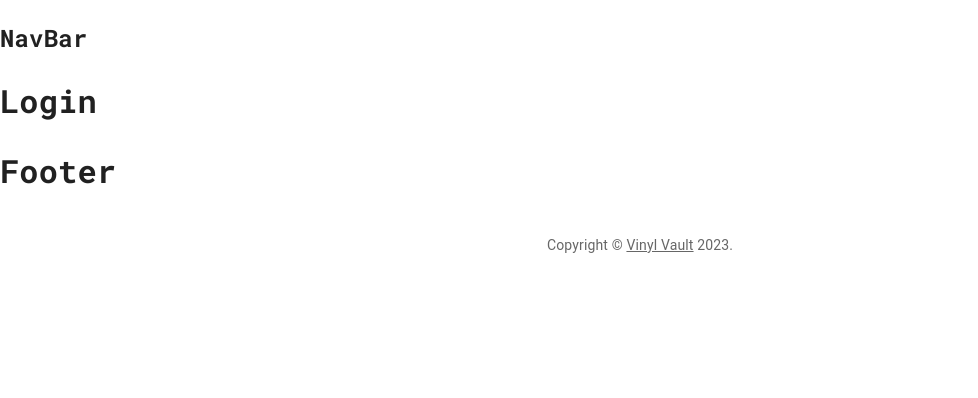
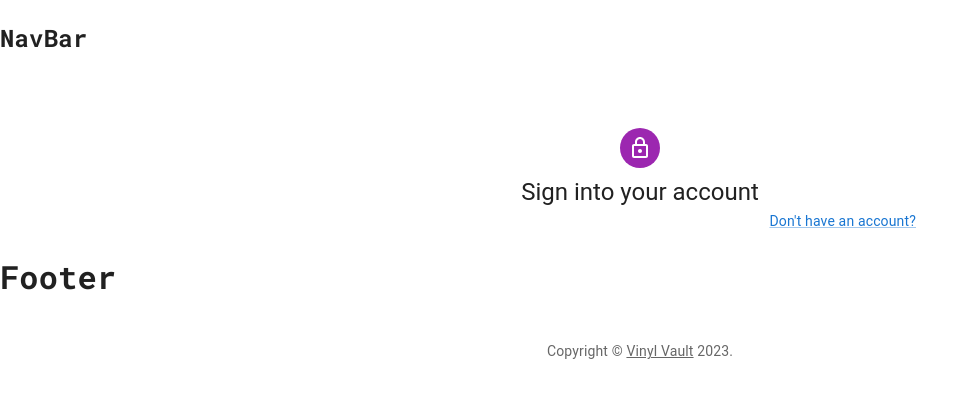
Before and after one commit to Brett-Abramson/vinyl-vault-v2, a Next.js app in the folder frontend/: page /auth/login in a window 1280 px wide. Shown: the top 398 px of the page, without its empty margins (0-978 px from the left). Built offline with nearby package versions, Linux system fonts and the light colour scheme; no server answers.

Commit message:
created a login page and a use_login hook

```diff
--- a/frontend/app/auth/login/page.tsx
+++ b/frontend/app/auth/login/page.tsx
@@ -1,9 +1,48 @@
+import * as React from "react";
+import { LoginForm } from "@/components/forms";
+import Avatar from "@mui/material/Avatar";
+import Box from "@mui/material/Box";
+import Grid from "@mui/material/Grid";
+import Link from "@mui/material/Link";
+import LockOutlinedIcon from "@mui/icons-material/LockOutlined";
+import Typography from "@mui/material/Typography";
+import Container from "@mui/material/Container";
+import type { Metadata } from "next";
+
+export const metadata: Metadata = {
+  title: "Vinyl Vault | Login",
+  description: "Vinyl Vault Login Page"
+}
+
+
 const Page = () => {
   return (
-    <main>
-      <h1>Login</h1>
-    </main>
-  )
-}
+    <Container component="main" maxWidth="sm">
+      <Box
+        sx={{
+          marginTop: 8,
+          display: "flex",
+          flexDirection: "column",
+          alignItems: "center",
+        }}
+      >
+        <Avatar sx={{ m: 1, bgcolor: "secondary.main" }}>
+          <LockOutlinedIcon />
+        </Avatar>
+        <Typography component="h1" variant="h5">
+          Sign into your account
+        </Typography>
+        <LoginForm />
+        <Grid container justifyContent="flex-end">
+          <Grid item>
+            <Link href="/auth/register/" variant="body2">
+              Don&apos;t have an account?{" "}
+            </Link>
+          </Grid>
+        </Grid>
+      </Box>
+    </Container>
+  );
+};
 
-export default Page
+export default Page;
--- /dev/null
+++ b/frontend/components/forms/LoginForm.tsx
@@ -0,0 +1,35 @@
+"use client";
+
+import { useLogin } from "@/hooks";
+import { Form } from "@/components/forms";
+
+const LoginForm = () => {
+  const { username, password, isLoading, handleChange, handleSubmit } =
+    useLogin();
+
+  const config = [
+    {
+      label: "Username",
+      name: "username",
+      type: "text",
+      value: username,
+      required: true,
+    },
+    {
+      label: "Password",
+      name: "password",
+      type: "password",
+      value: password,
+      required: true,
+    },
+  ];
+  <Form
+    config={config}
+    isLoading={isLoading}
+    btnText="Log In"
+    handleChange={handleChange}
+    handleSubmit={handleSubmit}
+  />;
+};
+
+export default LoginForm;
--- a/frontend/components/forms/index.ts
+++ b/frontend/components/forms/index.ts
@@ -1,3 +1,4 @@
 export { default as Form } from "./Form";
 export { default as Input } from "./Input";
 export { default as RegisterForm } from "./RegisterForm";
+export { default as LoginForm } from "./LoginForm";
--- a/frontend/hooks/index.ts
+++ b/frontend/hooks/index.ts
@@ -1 +1,2 @@
 export { default as useRegister }from "./use_register"
+export { default as useLogin }from "./use_login"
--- /dev/null
+++ b/frontend/hooks/use_login.ts
@@ -0,0 +1,43 @@
+import { useState, ChangeEvent, FormEvent } from "react";
+import { useLoginMutation } from "@/redux/features/authApiSlice";
+import { useRouter } from "next/navigation";
+import { toast } from "react-toastify";
+
+const useLogin = () => {
+  const router = useRouter();
+  const [login, { data, error, isLoading }] = useLoginMutation();
+
+  const [formData, setFormData] = useState({
+    username: "",
+    password: "",
+  });
+
+  const { username, password } = formData;
+
+  const handleChange = (event: ChangeEvent<HTMLInputElement>) => {
+    const { name, value } = event.target;
+    setFormData({ ...formData, [name]: value });
+  };
+  const handleSubmit = (event: FormEvent<HTMLFormElement>) => {
+    event.preventDefault();
+    login({ username, password })
+      .unwrap()
+      .then(() => {
+        toast.success("Logged In");
+        router.push("/dashboard");
+      })
+      .catch(() => {
+        toast.error("Failed to Log In");
+      });
+  };
+
+  return {
+    username,
+    password,
+    isLoading,
+    handleChange,
+    handleSubmit,
+  };
+};
+
+export default useLogin;
```
